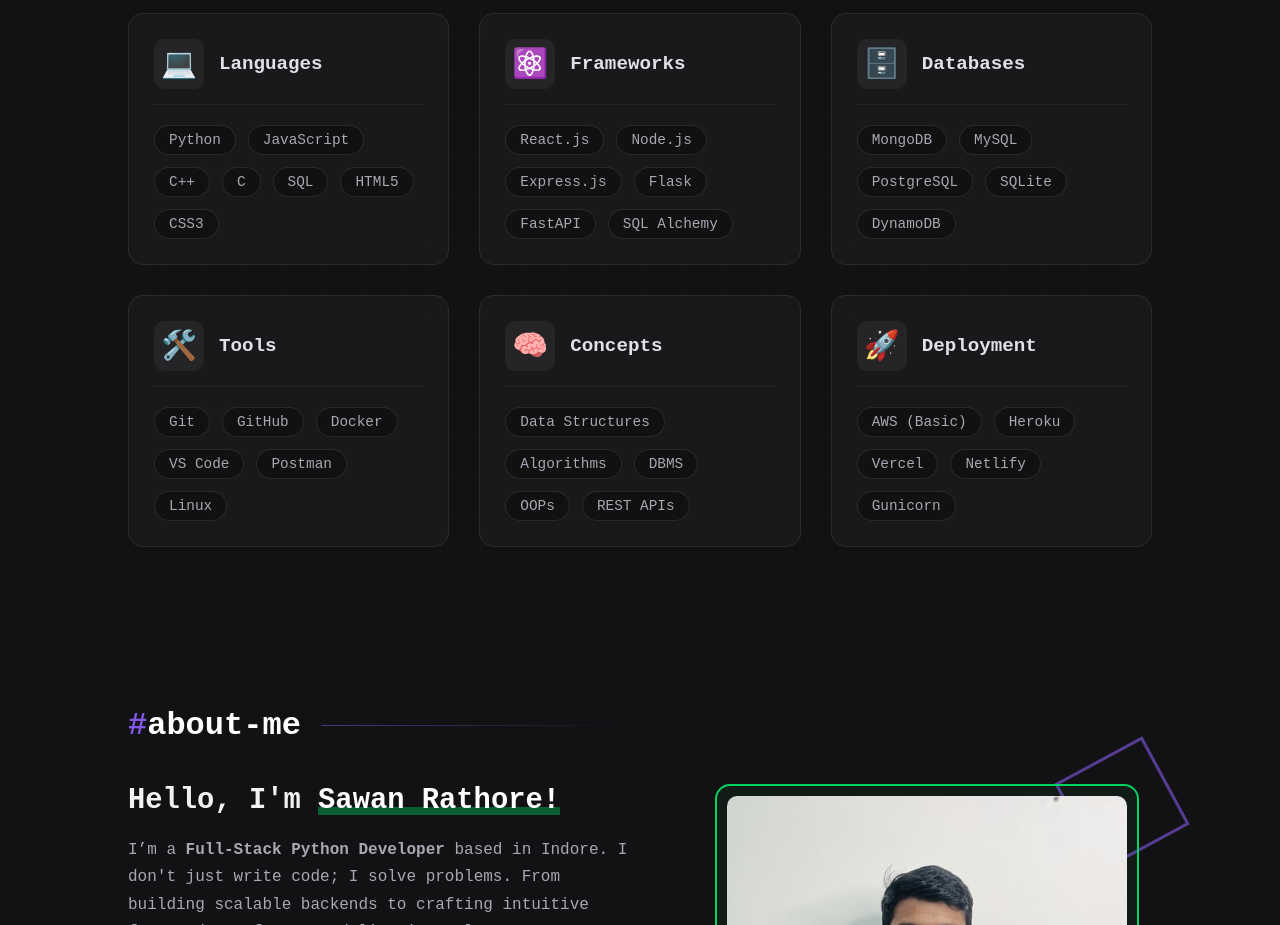
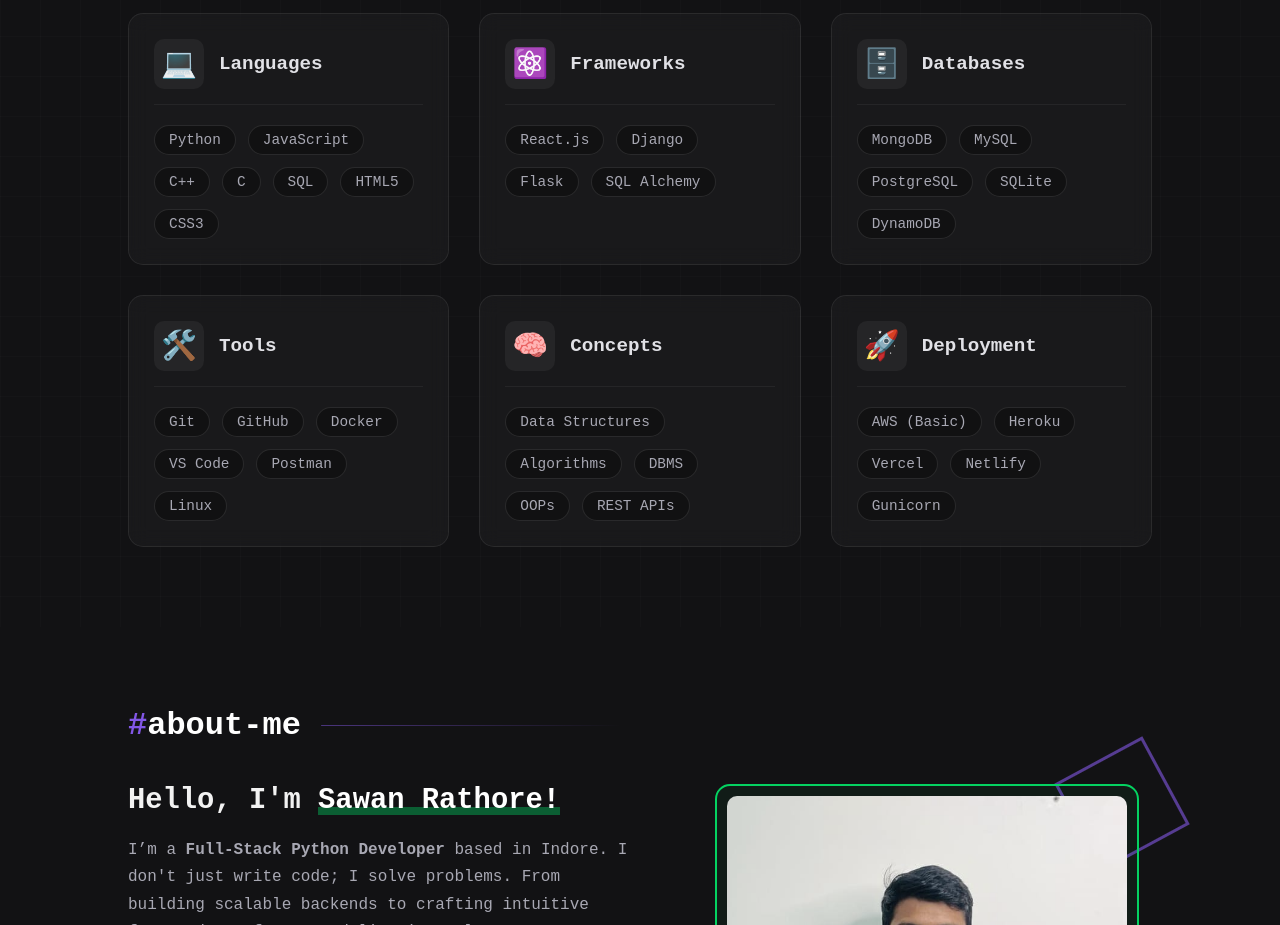
Before and after one commit to Sawan03/sawan, a React (Create React App) app: page / in a window 1280 px wide. Shown: the part 2280-3205 px from the top of the page. Built offline with nearby package versions, Linux system fonts and the light colour scheme.

Commit message:
Update Skills.js

```diff
--- a/src/components/Skills.js
+++ b/src/components/Skills.js
@@ -12,7 +12,7 @@
     category: "Frameworks",
     color: "#c792ea", // Purple
     icon: "⚛️",
-    items: ['React.js', 'Node.js', 'Express.js', 'Flask', 'FastAPI', 'SQL Alchemy']
+    items: ['React.js', 'Django', 'Flask', 'SQL Alchemy']
   },
   {
     category: "Databases",
```
